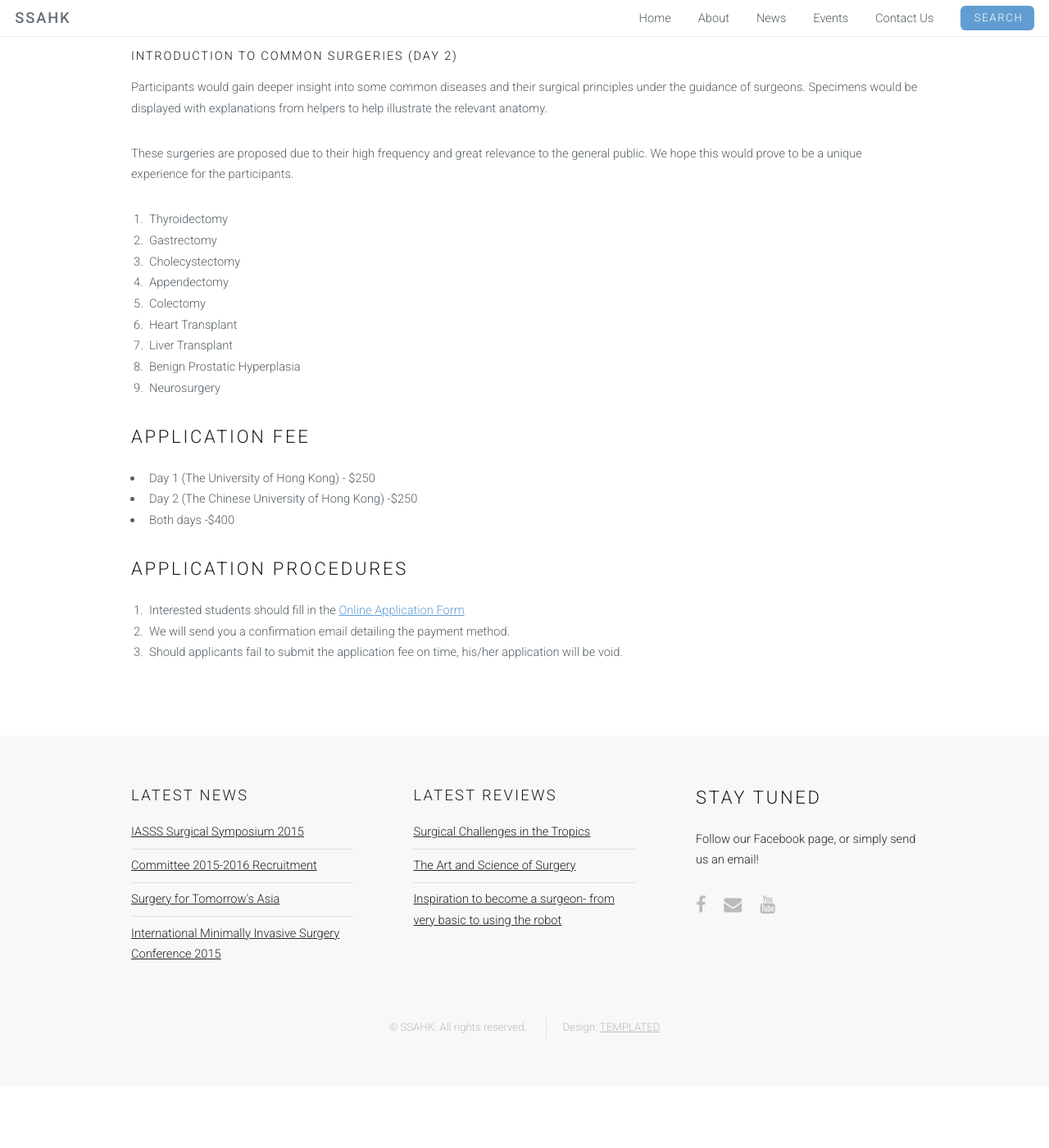
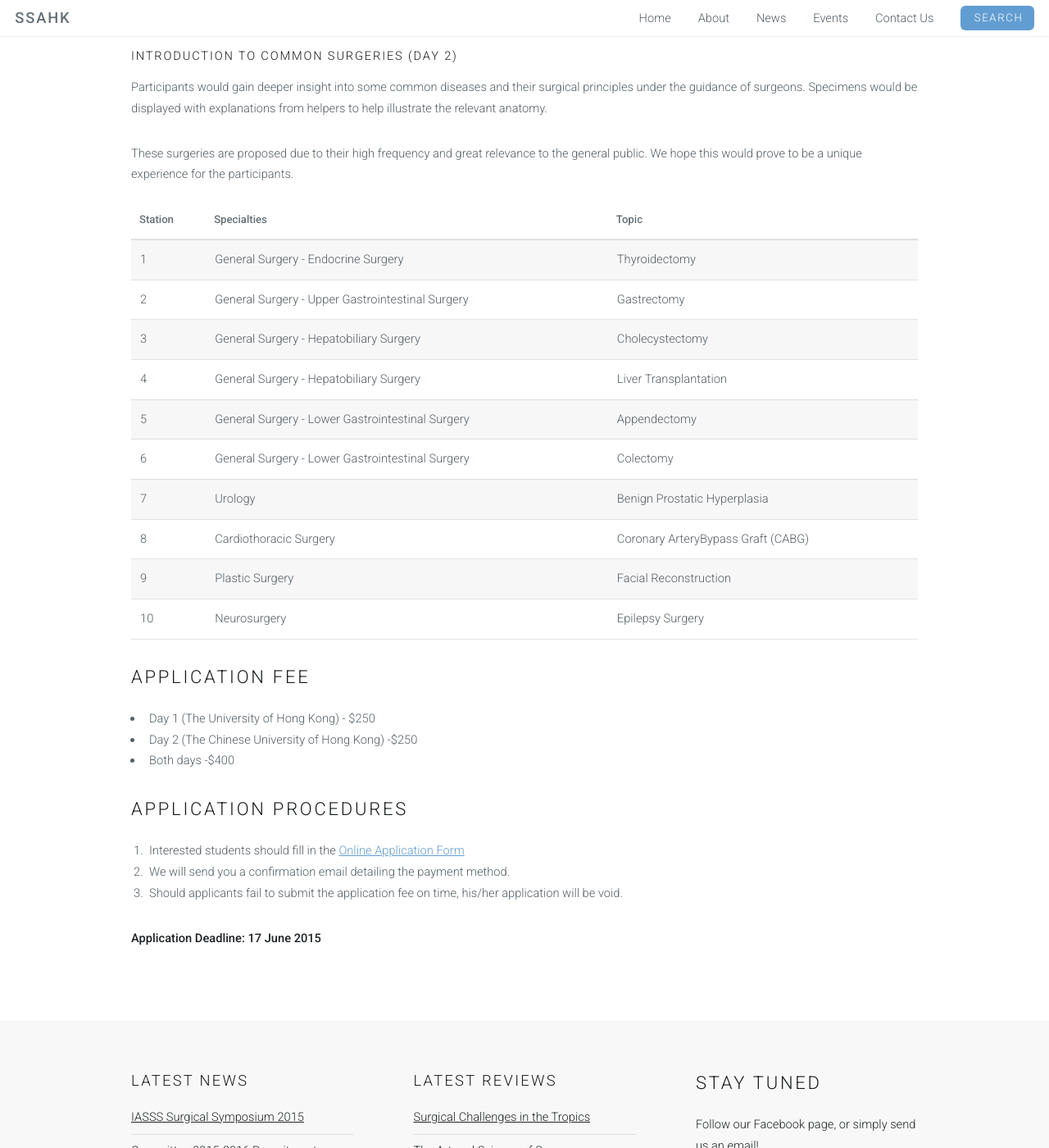
Before and after one commit to SSAHK/ssahk.github.io, a Jekyll site: the page built from _posts/2015-5-1-Surgical-Taster.md, in a window 1280 px wide and 1400 px high, scrolled down 1832 px. Shown: the whole window at 82% size. Built offline with Jekyll 4.4.1, drawn with Linux system fonts in a browser that asks for light colours; Markdown is read by kramdown in place of the engine named in the settings; before the commit the page ends 3156 px from its top, so only the background shows below that.

Commit message:
group specialties

```diff
--- a/_posts/2015-5-1-Surgical-Taster.md
+++ b/_posts/2015-5-1-Surgical-Taster.md
@@ -49,15 +49,18 @@ Participants would gain deeper insight into some common diseases and their surgi
 
 These surgeries are proposed due to their high frequency and great relevance to the general public. We hope this would prove to be a unique experience for the participants.
 
-1. Thyroidectomy
-2. Gastrectomy
-3. Cholecystectomy
-4. Appendectomy
-5. Colectomy
-6. Heart Transplant
-7. Liver Transplant
-8. Benign Prostatic Hyperplasia
-9. Neurosurgery
+|Station|Specialties|Topic|
+|------|------------|----|
+|1|General Surgery ­- Endocrine Surgery|Thyroidectomy|
+|2|General Surgery -­ Upper Gastrointestinal Surgery|Gastrectomy
+|3|General Surgery ­- Hepatobiliary Surgery|Cholecystectomy
+|4|General Surgery -­ Hepatobiliary Surgery|Liver Transplantation
+|5|General Surgery ­- Lower Gastrointestinal Surgery|Appendectomy
+|6|General Surgery -­ Lower Gastrointestinal Surgery|Colectomy
+|7|Urology|Benign Prostatic Hyperplasia
+|8|Cardiothoracic Surgery|Coronary ArteryBypass Graft (CABG)
+|9|Plastic Surgery|Facial Reconstruction
+|10|Neurosurgery|Epilepsy Surgery
 
 ##Application Fee
 - Day 1 (The University of Hong Kong) - $250
@@ -69,3 +72,5 @@ These surgeries are proposed due to their high frequency and great relevance to
 1. Interested students should fill in the [Online Application Form](https://docs.google.com/forms/d/1dRmCwX5TmRnHx15IYvVwly6K_eA0t6UNT6xVjr1_pPM/viewform?edit_requested=true)
 2. We will send you a confirmation email detailing the payment method.
 3. Should applicants fail to submit the application fee on time, his/her application will be void.
+
+**Application Deadline: 17 June 2015**
```
